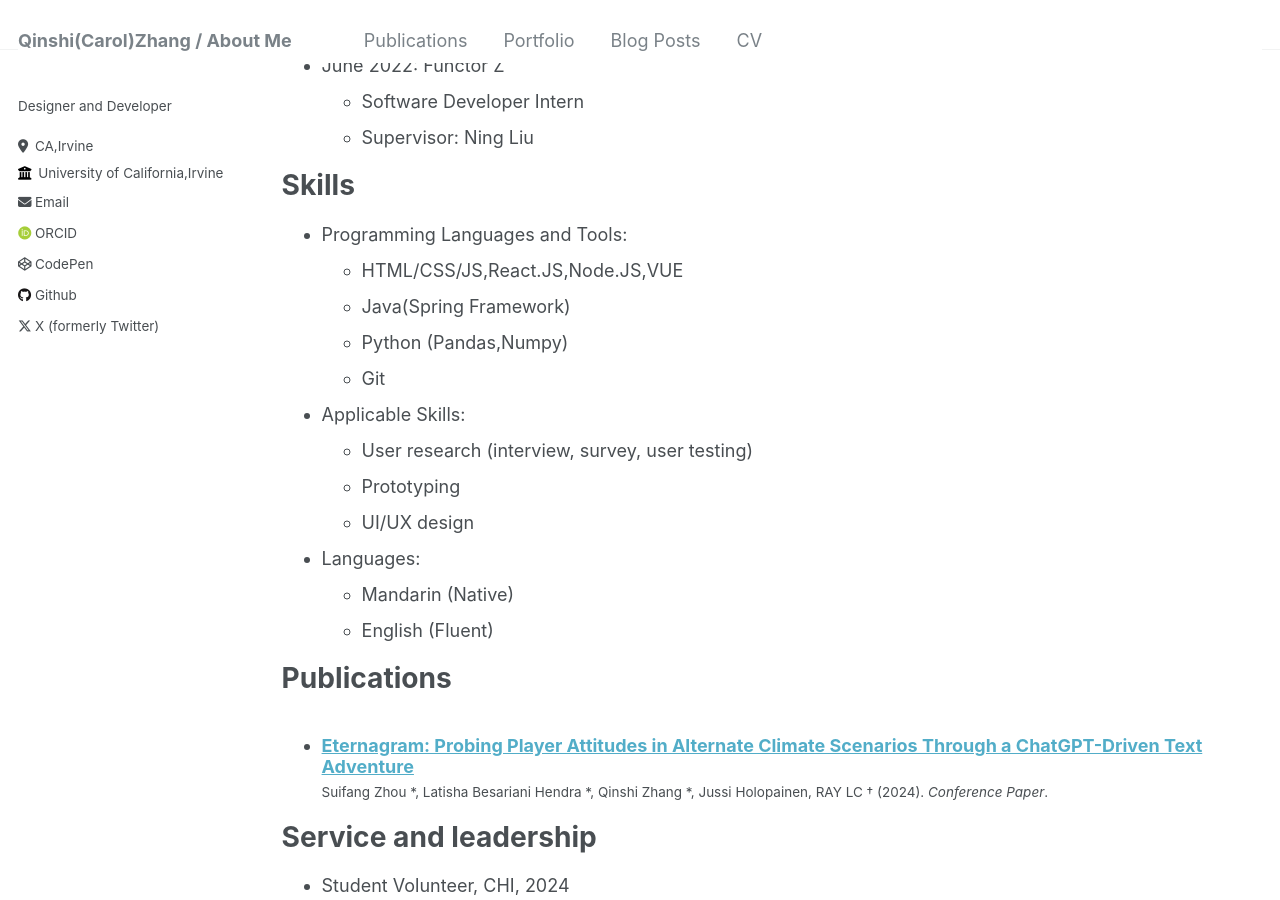
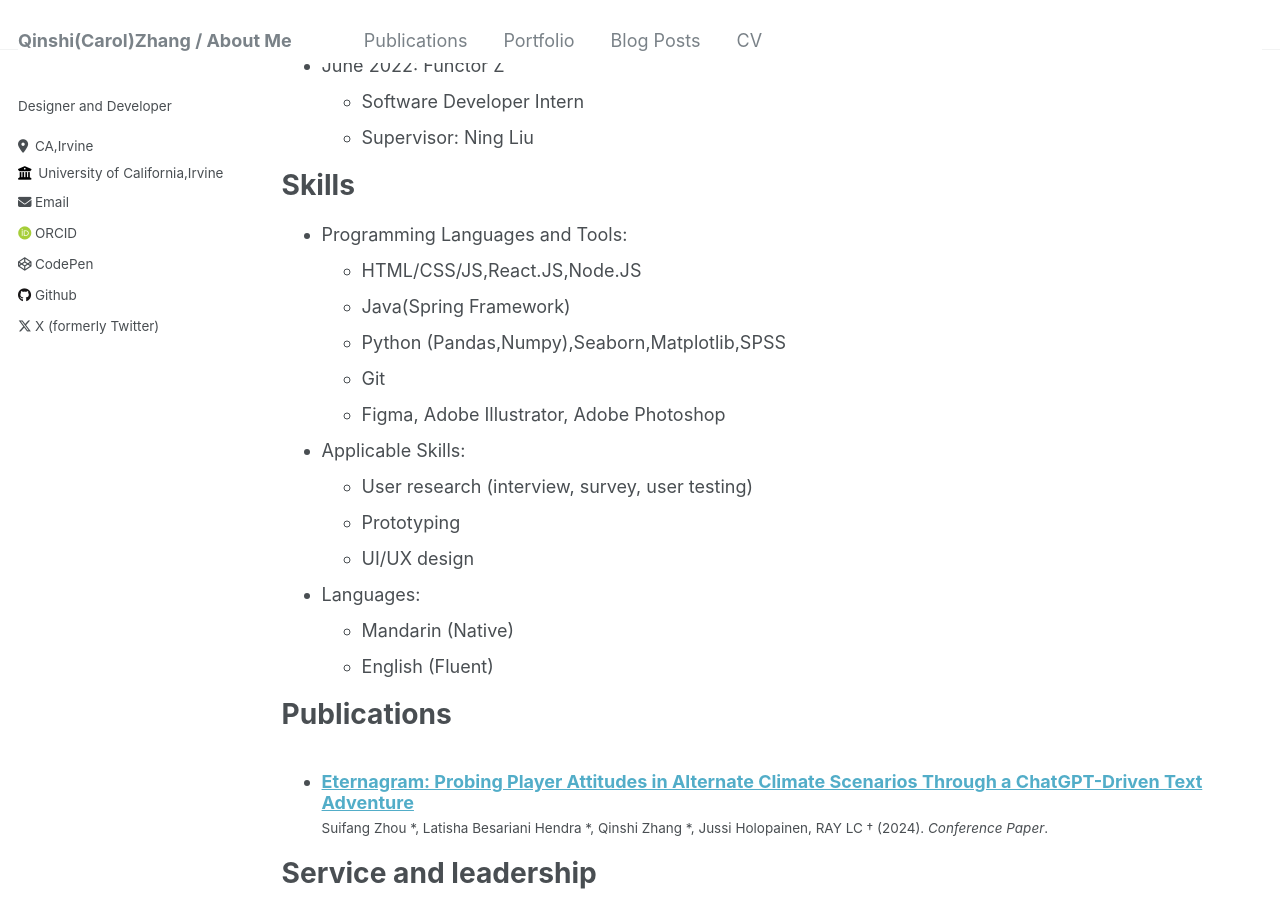
Before and after one commit to Carolzhangzz/AcademicWeb, a Jekyll site: the page built from _pages/cv.md, in a window 1280 px wide and 900 px high, scrolled down 779 px. Built offline with Jekyll 4.4.1, drawn with Linux system fonts in a browser that asks for light colours; some web fonts are replaced.

Commit message:
Update cv.md

```diff
--- a/_pages/cv.md
+++ b/_pages/cv.md
@@ -41,10 +41,11 @@ For more information, have a look at my [curriculum vitae](https://drive.google.
 Skills
 ======
 * Programming Languages and Tools:
-  * HTML/CSS/JS,React.JS,Node.JS,VUE
+  * HTML/CSS/JS,React.JS,Node.JS
   * Java(Spring Framework)
-  * Python (Pandas,Numpy)
+  * Python (Pandas,Numpy),Seaborn,Matplotlib,SPSS
   * Git
+  * Figma, Adobe Illustrator, Adobe Photoshop
 * Applicable Skills:
   * User research (interview, survey, user testing)
   * Prototyping
```
